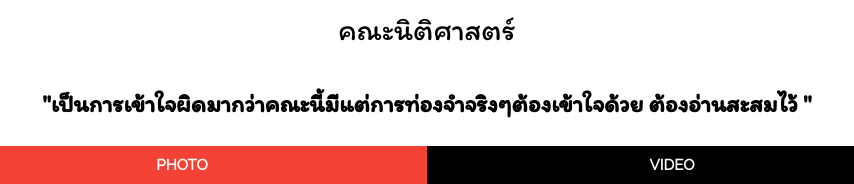
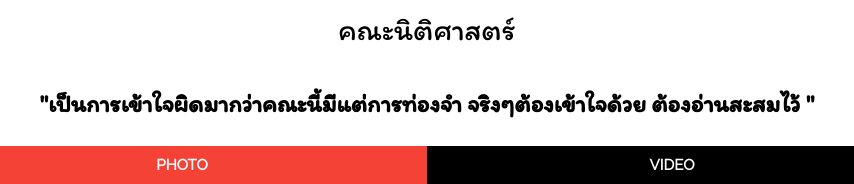
Before and after one commit to impalmn/16Inspirations-aomsin, a plain HTML site: page index.html in a window 1280 px wide. Shown: the part 1059-1243 px from the top of the page, 213-1067 px from the left. Drawn offline with nearby package versions, Linux system fonts and the light colour scheme.

Commit message:
Update index.html

```diff
--- a/index.html
+++ b/index.html
@@ -48,7 +48,7 @@ h2,h3,h4,h5,h6,p {font-family: "Itim", sans-serif}
   <!-- ???? -->
   <div class="w3-container w3-center">
 
-  <p class="w3-xlarge">"เป็นการเข้าใจผิดมากว่าคณะนี้มีแต่การท่องจำจริงๆต้องเข้าใจด้วย ต้องอ่านสะสมไว้ "</p>
+  <p class="w3-xlarge">"เป็นการเข้าใจผิดมากว่าคณะนี้มีแต่การท่องจำ จริงๆต้องเข้าใจด้วย ต้องอ่านสะสมไว้ "</p>
 </div>
 
   <!-- bar -->
```
